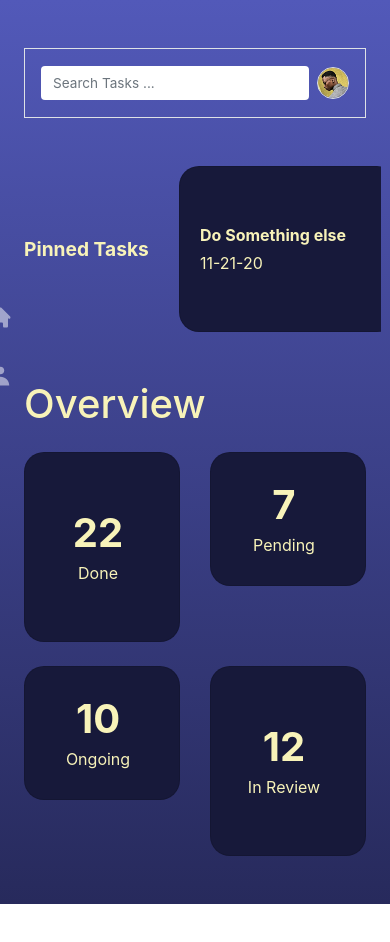
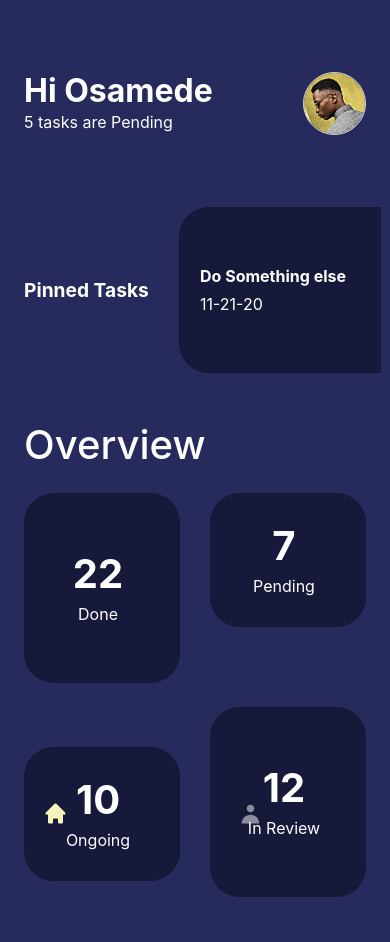
Before and after one commit to prime-infinity/OlympusTasks, a React (Create React App) app: page /home in a window 390 px wide. Shown: the top 942 px of the page. Before the commit the page ends 904 px from the top, so only its background shows below. Built offline with nearby package versions, Linux system fonts and the light colour scheme; some icons are missing.

Commit message:
done mobile dash

```diff
--- a/src/components/DashRightSide.js
+++ b/src/components/DashRightSide.js
@@ -1,14 +1,16 @@
 
+import NameHeader from '../components/NameHeader'
 import TaskStast from '../components/TaskStats'
 import PinnedTasks from '../components/PinnedTasks'
 
 const DashRightSide = () => {
     return(
-        <div className="d-flex flex-column" id="content-wrapper">
+        <div className="d-flex flex-column" id="content-wrapper" style={{paddingBottom:'20vh'}}>
 
             <div id="content">
                 <div className="container-fluid p-4">
-                    <nav className="navbar navbar-light navbar-expand border mb-4 topbar static-top" style={{marginTop: '1.5rem'}}>
+
+                    {/*<nav className="navbar navbar-light navbar-expand border mb-4 topbar static-top" style={{marginTop: '1.5rem'}}>
                         <div className="container-fluid">
 
                             <form className="form-inline d-sm-inline-block mr-auto ml-md-3 my-2 my-md-0 mw-100 navbar-search">
@@ -51,7 +53,7 @@ const DashRightSide = () => {
                                                 <p>$290.29 has been deposited into your account!</p>
                                             </div>
                                         </a>
-                                    </div>*/}
+                                    </div>*
                                 </li>
                                 <div className="d-none d-sm-block topbar-divider"></div>
                                 <li className="nav-item dropdown no-arrow">
@@ -62,7 +64,9 @@ const DashRightSide = () => {
                                 </li>
                             </ul>
                         </div>
-                    </nav>
+                    </nav>*/}
+
+                    <NameHeader />
 
                     <PinnedTasks />
 
--- a/src/components/Footer.js
+++ b/src/components/Footer.js
@@ -1,28 +1,32 @@
 const Footer = () => {
     return(
-        <div className="mobile-bottom-nav">
+        <div className="mobile-bottom-nav d-md-none" style={{paddingBottom:'8%'}}>
 
             <div className="mobile-bottom-nav__item">
                 <div className="mobile-bottom-nav__item-content">
-                    {/*<i className="material-icons" style={{fontSize: "40px"}}>home</i>*/}
-                    <span className="font-weight-bold">H</span>
-                <br />
+                    <svg className="footer-icon-selected" xmlns="http://www.w3.org/2000/svg" width="1em" height="1em" viewBox="0 0 20 20" fill="none" style={{fontSize: '25px'}}>
+                        <path d="M10.7071 2.29289C10.3166 1.90237 9.68342 1.90237 9.29289 2.29289L2.29289 9.29289C1.90237 9.68342 1.90237 10.3166 2.29289 10.7071C2.68342 11.0976 3.31658 11.0976 3.70711 10.7071L4 10.4142V17C4 17.5523 4.44772 18 5 18H7C7.55228 18 8 17.5523 8 17V15C8 14.4477 8.44772 14 9 14H11C11.5523 14 12 14.4477 12 15V17C12 17.5523 12.4477 18 13 18H15C15.5523 18 16 17.5523 16 17V10.4142L16.2929 10.7071C16.6834 11.0976 17.3166 11.0976 17.7071 10.7071C18.0976 10.3166 18.0976 9.68342 17.7071 9.29289L10.7071 2.29289Z" fill="currentColor"></path>
+                    </svg>
                 </div>
             </div>
 
             <div className="mobile-bottom-nav__item">
                 <div className="mobile-bottom-nav__item-content">
-                    {/*<i className="material-icons" style={{fontSize: "40px"}}>import_export</i>*/}
-                    <span className="font-weight-bold">H</span>
-                <br />
+                    <i className="typcn typcn-th-large" style={{fontSize: '25px'}}></i>
                 </div>
             </div>
 
             <div className="mobile-bottom-nav__item">
                 <div className="mobile-bottom-nav__item-content">
-                    {/*<i className="material-icons" style={{fontSize: "40px"}}>hexagon</i>*/}
-                    <span className="font-weight-bold">H</span>
-                <br />
+                    <svg xmlns="http://www.w3.org/2000/svg" width="1em" height="1em" viewBox="0 0 20 20" fill="none" style={{fontSize: '25px'}}>
+                        <path fillRule="evenodd" clipRule="evenodd" d="M10 9C11.6569 9 13 7.65685 13 6C13 4.34315 11.6569 3 10 3C8.34315 3 7 4.34315 7 6C7 7.65685 8.34315 9 10 9ZM3 18C3 14.134 6.13401 11 10 11C13.866 11 17 14.134 17 18H3Z" fill="currentColor"></path>
+                    </svg>
+                </div>
+            </div>
+
+            <div className="mobile-bottom-nav__item">
+                <div className="mobile-bottom-nav__item-content">
+                    <i className="typcn typcn-plus" style={{fontSize: '25px'}}></i>
                 </div>
             </div>
 
--- a/src/components/NameHeader.js
+++ b/src/components/NameHeader.js
@@ -10,12 +10,13 @@ const NameHeader = () => {
     /*},[])*/
 
     return(
-        <div className="row border mt-5 mb-5">
+        <div className="row text-theme mb-5 mt-5">
             <div className="col-9">
-                ss
+                <span className="h2 font-weight-bold">Hi Osamede</span> <br />
+                <span>5 tasks are Pending</span>
             </div>
             <div className="col-3">
-                <img src="images/prime.jpeg" className="img-fluid rounded-circle" alt="prime" />
+                <img className="border rounded-circle img-fluid" alt="profileImage" src="images/prime.jpeg" />
             </div>
         </div>
     )
--- a/src/components/PinnedTasks.js
+++ b/src/components/PinnedTasks.js
@@ -3,10 +3,14 @@ const PinnedTasks = () => {
         <div className="row flex-row flex-nowrap pb-4 pt-4 no-scroll-bar overflow-x-auto">
 
             <div className="col-5 mb-4 mt-4 text-theme my-auto">
-                <span className="font-weight-bold" style={{fontSize:'larger'}}>Pinned Tasks</span>
+                <span className="font-weight-bold" style={{fontSize:'larger'}}>
+                    Pinned Tasks
+                    <i className="typcn typcn-arrow-right-thick"></i>
+                </span>
+
             </div>
 
-            <div className="col-8 text-break">
+            <div className="col-10 text-break">
                 <div className="card bg-card-theme py-2">
                     <div className="card-body pt-5 pb-5">
                         <div className="row text-left">
@@ -19,7 +23,7 @@ const PinnedTasks = () => {
                 </div>
             </div>
 
-            <div className="col-8 text-break">
+            <div className="col-10 text-break">
                 <div className="card bg-card-theme py-2">
                     <div className="card-body pt-5 pb-5">
                         <div className="row text-left">
@@ -32,7 +36,7 @@ const PinnedTasks = () => {
                 </div>
             </div>
 
-            <div className="col-8 text-break">
+            <div className="col-10 text-break">
                 <div className="card bg-card-theme py-2">
                     <div className="card-body pt-5 pb-5">
                         <div className="row text-left">
--- a/src/components/TaskStats.js
+++ b/src/components/TaskStats.js
@@ -33,7 +33,7 @@ const TaskStast = () => {
                 </div>
             </div>
 
-            <div className="col-6 col-md-6 col-xl-3 mb-4">
+            <div className="col-6 col-md-6 col-xl-3 mb-4 my-auto">
                 <div className="card bg-card-theme py-2">
                     <div className="card-body">
                         <div className="row text-center ">
--- a/src/views/Home.js
+++ b/src/views/Home.js
@@ -1,5 +1,6 @@
 import DashSideBar from '../components/DashSideBar'
 import DashRightSide from '../components/DashRightSide'
+import Footer from '../components/Footer'
 
 const Home = () => {
     return(
@@ -7,6 +8,7 @@ const Home = () => {
 
             <DashSideBar />
             <DashRightSide />
+            <Footer />
 
         </div>
 
--- a/src/views/index.css
+++ b/src/views/index.css
@@ -47,8 +47,8 @@ this stylesheet is for index page only
 
 /* dash right side */
 #content-wrapper {
-  /*background-color: #272a5c;*/
-  background-image: linear-gradient(to top,#272a5c, #5259b9);
+  background-color: #272a5c;
+  /*background-image: linear-gradient(to top,#272a5c, #5259b9);*/
   width: 100%;
   overflow-x: hidden;
 }
@@ -68,9 +68,46 @@ this stylesheet is for index page only
 }
 .bg-card-theme{
   background-color: #17193a;
-  color:#f8f3b9;
-  border-radius: 20px;
+  color:white;
+  border-radius: 30px;
 }
 .text-theme{
-  color:#f8f3b9;
+  color:white;
 }
+
+/*footer*/
+.mobile-bottom-nav {
+  transition: .5s ease-in;
+  position: fixed;
+  bottom: 0;
+  left: 0;
+  right: 0;
+  will-change: transform;
+  transform: translateZ(0);
+  display: flex;
+  height: 50px;
+  /*background-color: #272a5c;*/
+  color:#ffffff80;
+  z-index: 1;
+  padding-top:5%;
+}
+.mobile-bottom-nav__item {
+  flex-grow: 1;
+  text-align: center;
+  display: flex;
+  flex-direction: column;
+  justify-content: center;
+}
+
+.mobile-bottom-nav__item-content{
+  transition: .5s ease;
+}
+.footer-icon-selected{
+  color:#f8f3b9 !important;
+}
+.footer-menu-div-selecetd-mobile{
+  margin-bottom: 10%;
+}
+.footer-menu-div-selecetd-lap{
+  margin-left: 25%;
+}
```
Also changed, not shown: src/components/DashSideBar.js (+11 -9 lines), src/views/oldHome.js (deleted, +0 -39 lines). Lines whose indentation alone changed are shown as unchanged.
